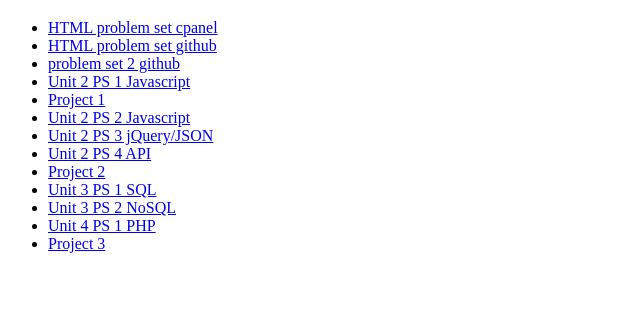
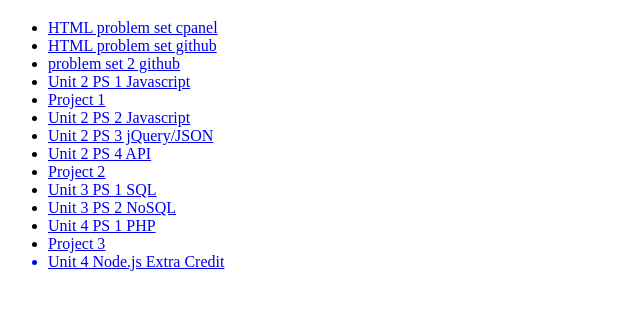
Before and after one commit to pauljproche/porfolio, a plain HTML site: page portfolio.html in a window 1280 px wide. Shown: the part 61-370 px from the top of the page, without its empty margins (0-640 px from the left). Drawn offline with Linux system fonts and the light colour scheme.

Commit message:
Update portfolio.html

```diff
--- a/portfolio.html
+++ b/portfolio.html
@@ -18,6 +18,7 @@
             <li><a href="https://pauljproche.github.io/unit3ps2/">Unit 3 PS 2 NoSQL</li>
             <li><a href="http://paulrochedemo.com/">Unit 4 PS 1 PHP</li>
             <li><a href="http://paulrochedev.com/">Project 3</li>
+            <li>Unit 4 Node.js Extra Credit</li>
         </ul>
     </body>
 </html>
```
